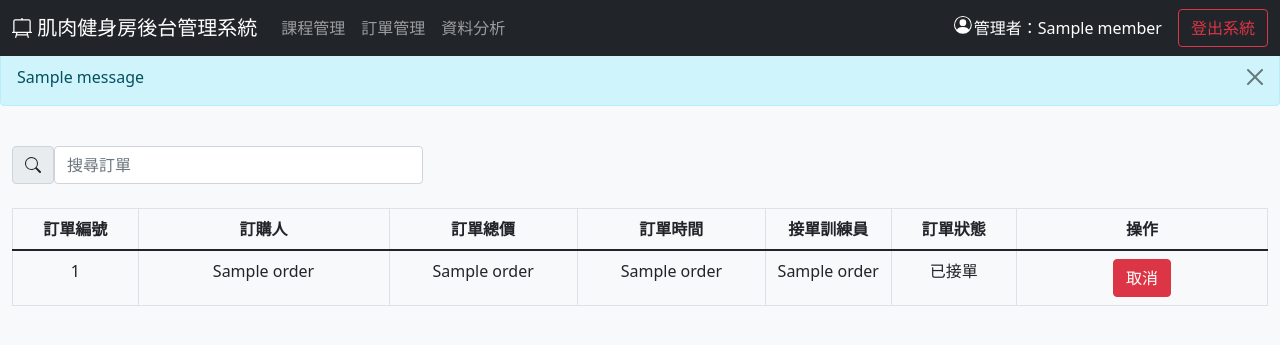
After one commit to LHTsung/2024DBMS_Project1_G9, a Flask app: page /backstage/orderTracker in a window 1280 px wide. The commit adds this page. Shown: the top 345 px of the page. Run offline with Flask 2, Linux system fonts and the light colour scheme; a user stored in the database is signed in; one stand-in notice (Sample message) is shown; a database or web service that is not in the repository returns one stand-in record (values such as "Sample title"); some libraries are stand-ins or nearby versions.

Commit message:
add orderTracker.html

```diff
--- a/api/sql.py
+++ b/api/sql.py
@@ -170,6 +170,31 @@ class Product:
         sql = 'UPDATE product SET pname = %s, price = %s, category = %s, pdesc = %s WHERE pid = %s'
         DB.execute_input(sql, (input_data['pname'], input_data['price'], input_data['category'], input_data['pdesc'], input_data['pid']))
 
+    @staticmethod
+    def toggle_status(pid):
+        try:
+            connection = DB.connect()
+            with connection.cursor() as cursor:
+                # 取得當前狀態
+                cursor.execute("SELECT O_STATUS FROM product WHERE pid = %s", (pid,))
+                result = cursor.fetchone()
+                if result:
+                    current_status = result[0]
+                    new_status = '未接' if current_status == '已接' else '已接'
+
+                    # 更新狀態
+                    cursor.execute("UPDATE product SET O_STATUS = %s WHERE pid = %s", (new_status, pid))
+                    connection.commit()
+                    return new_status
+                else:
+                    return None
+        except psycopg2.Error as e:
+            print(f"Error toggling status: {e}")
+            connection.rollback()
+            return None
+        finally:
+            DB.release(connection)
+
 
 class Record:
     @staticmethod
@@ -259,7 +284,13 @@ class Order_List:
     @staticmethod
     def update_trainer(ename, oid):
         sql = 'UPDATE order_list SET trainer = %s WHERE oid = %s'
-        DB.execute_input(sql, (oid, ename))
+        DB.execute_input(sql, (ename, oid))
+
+class Trainer:
+    @staticmethod
+    def get_all_trainers():
+        sql = 'SELECT TID, TNAME FROM TRAINER'
+        return DB.fetchall(sql)
 
 
 class Analysis:
--- a/backstage/templates/backstage.html
+++ b/backstage/templates/backstage.html
@@ -52,7 +52,7 @@
             <div class="collapse navbar-collapse" id="navbarCollapse">
                 <ul class="navbar-nav me-auto mb-2 mb-lg-0">
                     <li class="nav-item">
-                        <a class="nav-link" href="{{ url_for('manager.productManager') }}">課程管理</a>
+                        <a class="nav-link" href="{{ url_for('manager.orderTracker') }}">課程管理</a>
                     </li>
                     <li class="nav-item">
                         <a class="nav-link" href="{{ url_for('manager.orderManager') }}">訂單管理</a>
--- /dev/null
+++ b/backstage/templates/orderTracker.html
@@ -0,0 +1,97 @@
+{% extends "backstage.html" %}
+{% block head %}
+{{ super() }}
+<!-- 如有需要，可在此添加額外的CSS或JavaScript -->
+{% endblock head %}
+
+{% block title %} 訂單追蹤 {% endblock title %}
+
+{% block content %}
+
+{% with messages = get_flashed_messages() %}
+{% if messages %}
+    {% for message in messages %}
+        <div class="alert alert-info alert-dismissible fade show" role="alert">
+            {{ message }}
+            <button type="button" class="btn-close" data-bs-dismiss="alert" aria-label="Close"></button>
+        </div>
+    {% endfor %}
+{% endif %}
+{% endwith %}
+
+&nbsp;
+&nbsp;
+<div class="d-flex justify-content-between container-xxl">
+    <div class="d-flex col-sm-4">
+        <span class="input-group-text" id="basic-addon1">
+          <svg xmlns="http://www.w3.org/2000/svg" width="16" height="16" fill="currentColor" class="bi bi-search" viewBox="0 0 16 16">
+            <path d="M11.742 10.344a6.5 6.5 0 1 0-1.397 1.398h-.001c.03.04.062.078.098.115l3.85 3.85a1 1 0 0 0 1.415-1.414l-3.85-3.85a1.007 1.007 0 0 0-.115-.1zM12 6.5a5.5 5.5 0 1 1-11 0 5.5 5.5 0 0 1 11 0z"/>
+          </svg>
+        </span>
+        <input class="form-control me-2" id="keyword" placeholder="搜尋訂單" aria-label="Search">
+    </div>
+</div>
+
+<script>
+    $(document).ready(function(){
+        $("#keyword").on("keyup", function() {
+            var value = $(this).val().toLowerCase();
+            $("#orderTable tbody tr").filter(function() {
+                $(this).toggle($(this).text().toLowerCase().indexOf(value) > -1)
+            });
+        });
+    });
+</script>
+
+<br/>
+
+<div class="container-xxl">
+    <table id="orderTable" class="table table-bordered">
+        <thead>
+            <tr>
+                <th width="10%"><center>訂單編號</center></th>
+                <th width="20%"><center>訂購人</center></th>
+                <th width="15%"><center>訂單總價</center></th>
+                <th width="15%"><center>訂單時間</center></th>
+                <th width="10%"><center>接單訓練員</center></th>
+                <th width="10%"><center>訂單狀態</center></th>
+                <th width="20%"><center>操作</center></th>
+            </tr>
+        </thead>
+        <tbody>
+        {% for order in orderData %}
+            <tr>
+                <td><center>{{ order.訂單編號 }}</center></td>
+                <td><center>{{ order.訂購人 }}</center></td>
+                <td><center>{{ order.訂單總價 }}</center></td>
+                <td><center>{{ order.訂單時間 }}</center></td>
+                <td><center>{{ order.接單訓練員 }}</center></td>
+                <td><center>{{ order.訂單狀態 }}</center></td>
+                <td><center>
+                    {% if order.訂單狀態 == '未接單' %}
+                        <form method="post" action="{{ url_for('manager.orderTracker') }}">
+                            <input type="hidden" name="oid" value="{{ order.訂單編號 }}">
+                            <div class="input-group">
+                                <select name="ename" class="form-select" required>
+                                    <option value="" disabled selected>選擇訓練員</option>
+                                    {% for trainer in trainers %}
+                                        <option value="{{ trainer[0] }}">{{ trainer[1] }}</option>
+                                    {% endfor %}
+                                </select>
+                                <button type="submit" name="action" value="承接" class="btn btn-primary">承接</button>
+                            </div>
+                        </form>
+                    {% else %}
+                        <form method="post" action="{{ url_for('manager.orderTracker') }}">
+                            <input type="hidden" name="oid" value="{{ order.訂單編號 }}">
+                            <button type="submit" name="action" value="取消" class="btn btn-danger">取消</button>
+                        </form>
+                    {% endif %}
+                </center></td>
+            </tr>
+        {% endfor %}
+        </tbody>
+    </table>
+</div>
+
+{% endblock content %}
--- a/backstage/views/manager.py
+++ b/backstage/views/manager.py
@@ -54,7 +54,8 @@ def book():
             '課程編號': i[0],
             '課程名稱': i[1],
             '課程售價': i[2],
-            '課程類別': i[3]
+            '課程類別': i[3],
+            'O_STATUS': i[5],  # 假設 status 是第五個欄位
         }
         book_data.append(book)
     return book_data
@@ -89,11 +90,12 @@ def add():
             return redirect(url_for('manager.productManager'))
 
         Product.add_product(
-            {'pid' : pid,
-             'pname' : pname,
-             'price' : price,
-             'category' : category,
-             'pdesc':pdesc
+            {
+                'pid' : pid,
+                'pname' : pname,
+                'price' : price,
+                'category' : category,
+                'pdesc':pdesc
             }
         )
 
@@ -182,32 +184,43 @@ def orderManager():
 def orderTracker():
     order_data = []
     order_detail = []
-    # 訂單被刪除
+    # 獲取所有訓練員
+    trainers = Trainer.get_all_trainers()
+
+    # 處理刪除訂單
     if 'delete' in request.values:
         oid = request.values.get('delete')
         data = Record.delete_check(oid)
         print(oid)
-        if(data != None):
-            flash('failed')
+        if data is not None:
+            flash('有使用者有使用到這筆資料，所以不能刪除')
         else:
             Order_List.delete_order(oid)
-            return redirect(url_for('manager.orderTracker'))
-    # 新增接單訓練員
-    if 'trainer_add' in request.values:
-        oid = request.values.get('trainer_add')
-        trainer = request.values.get('ename')
-        print(oid)
-        print(trainer)
-        if trainer is None or trainer.strip() == '':
-            flash('failed')
-        else:
-            Order_List.update_trainer(oid, trainer)
-            return redirect(url_for('manager.orderTracker'))
+            flash('訂單已刪除')
+        return redirect(url_for('manager.orderTracker'))
+
+    # 處理承接/取消操作
+    elif 'action' in request.form:
+        oid = request.form.get('oid')
+        action = request.form.get('action')
+        if action == '承接':
+            ename = request.form.get('ename')
+            print(f"承接訂單編號: {oid}, 訓練員ID: {ename}")
+            if not ename:
+                flash('請選擇一位訓練員進行承接')
+            else:
+                Order_List.update_trainer(ename, oid)
+                flash('訂單已成功承接')
+        elif action == '取消':
+            print(f"取消訂單編號: {oid}")
+            Order_List.update_trainer(None, oid)
+            flash('訂單承接已取消')
+        return redirect(url_for('manager.orderTracker'))
+
     if request.method == 'POST':
         pass
     else:
         order_row = Order_List.get_order()
-        # order_data = []
         for i in order_row:
             status = "已接單" if i[4] else "未接單"
             order = {
@@ -215,12 +228,12 @@ def orderTracker():
                 '訂購人': i[1],
                 '訂單總價': i[2],
                 '訂單時間': i[3],
-                '接單訓練員': i[4],
+                '接單訓練員': i[4] if i[4] else '',
                 '訂單狀態': status
             }
             order_data.append(order)
+
         orderdetail_row = Order_List.get_orderdetail()
-        # order_detail = []
         for j in orderdetail_row:
             orderdetail = {
                 '訂單編號': j[0],
@@ -230,4 +243,25 @@ def orderTracker():
                 '接單訓練員': j[4]
             }
             order_detail.append(orderdetail)
-    return render_template('orderTracker.html', orderData = order_data, orderDetail = order_detail, user=current_user.name)
+
+    return render_template('orderTracker.html', orderData=order_data, orderDetail=order_detail, trainers=trainers, user=current_user.name)
+
+
+@manager.route('/toggle_status', methods=['POST'])
+@login_required
+def toggle_status():
+    # if current_user.identity != 'admin':  # 假設管理員的身份為 'admin'
+    #     flash('No permission')
+    #     return redirect(url_for('index'))
+
+    product_id = request.form.get('product_id')
+    if product_id:
+        new_status = Product.toggle_status(product_id)
+        if new_status:
+            flash(f'課程狀態已更新為 {new_status}')
+        else:
+            flash('更新狀態時發生錯誤')
+    else:
+        flash('無效的課程編號')
+
+    return redirect(url_for('manager.productManager'))
```
Also changed, not shown: backstage/templates/productManager.html (+11 -1 lines), ebook.sql (+38 -34 lines).
